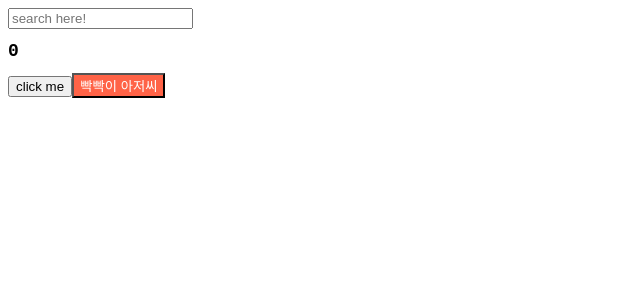
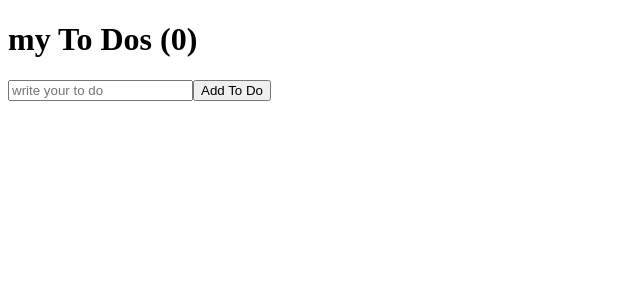
Before and after one commit to hnk1203/movie-app, a React (Create React App) app: page / in a window 1280 px wide. Shown: the top 300 px of the page, without its empty margins (0-640 px from the left). Built offline with nearby package versions, Linux system fonts and the light colour scheme.

Commit message:
theory 끝

```diff
--- a/src/App.js
+++ b/src/App.js
@@ -1,36 +1,30 @@
-import { useState, useEffect } from "react";
-import styles from "./App.module.css";
-import Button from "./Button";
+import { useState } from "react";
 
 function App() {
-  const [counter, setValue] = useState(0);
-  const [keyword, setKeyword] = useState("");
-  const onClick = () => setValue((prev) => prev + 1);
-  const onChange = (event) => setKeyword(event.target.value);
-  console.log("i run all the time");
-  const iRunOnlyOnce = () => {
-    console.log(" irun once");
+  const [toDo, setToDo] = useState("");
+  const [toDos, setToDos] = useState([]);
+  const onChange = (event) => setToDo(event.target.value);
+  const onSubmit = (event) => {
+    event.preventDefault();
+    if (toDo === "") {
+      return;
+    }
+    setToDo("");
+    setToDos((currentArray) => [toDo, ...currentArray]);
   };
-  useEffect(() => {
-    console.log("call THE API");
-  }, []);
-  useEffect(() => {
-    if(keyword !== "" && keyword.length > 5) {
-    console.log("search for", keyword);
-    }
-  }, [keyword]);
-
+  console.log(toDos);
   return (
     <div>
-      <input
-        value={keyword}
-        onChange={onChange}
-        type="text"
-        placeholder="search here!"
-      />
-      <h1 className={styles.title}>{counter}</h1>
-      <button onClick={onClick}>click me</button>
-      <Button text={"빡빡이 아저씨"} />
+      <h1>my To Dos ({toDos.length})</h1>
+      <form onSubmit={onSubmit}>
+        <input
+          onChange={onChange}
+          value={toDo}
+          type="text"
+          placeholder="write your to do"
+        />
+        <button>Add To Do</button>
+      </form>
     </div>
   );
 }
--- a/src/index.js
+++ b/src/index.js
@@ -4,7 +4,7 @@
 
 const root = ReactDOM.createRoot(document.getElementById('root'));
 root.render(
-  <React.StrictMode>
+  // <React.StrictMode>
     <App />
-  </React.StrictMode>
+  /* </React.StrictMode> */
 );
```
